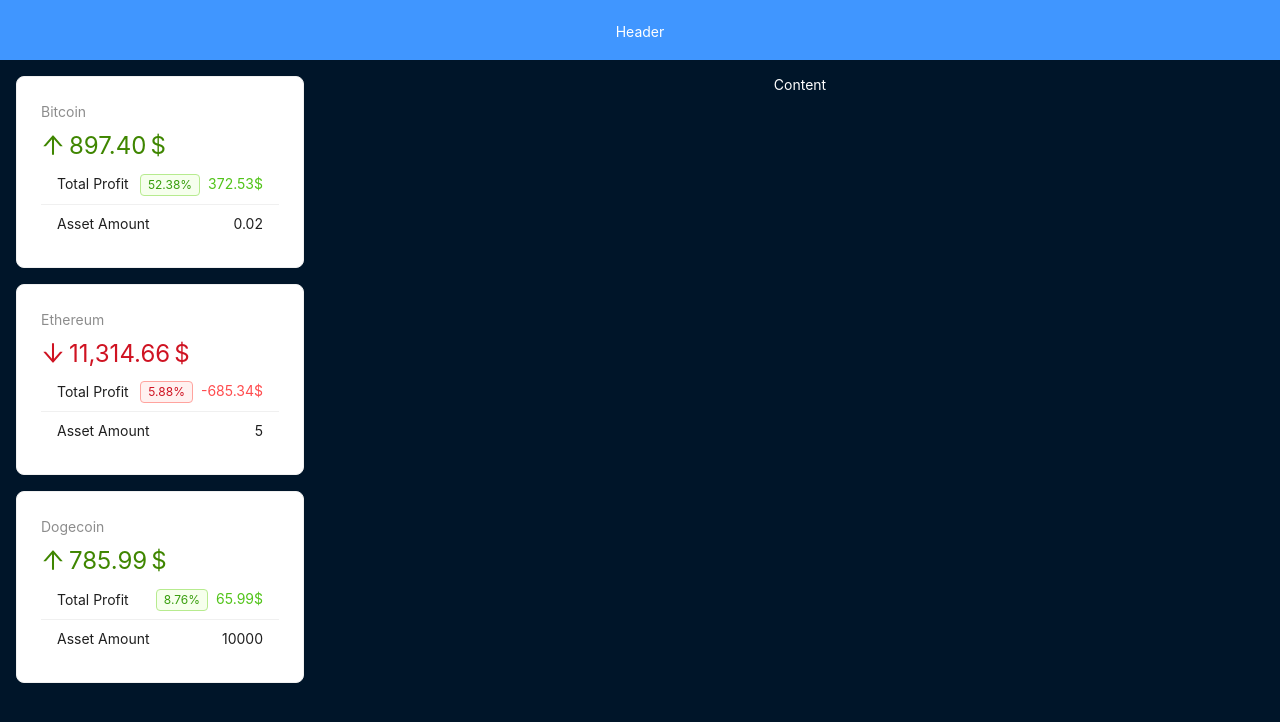
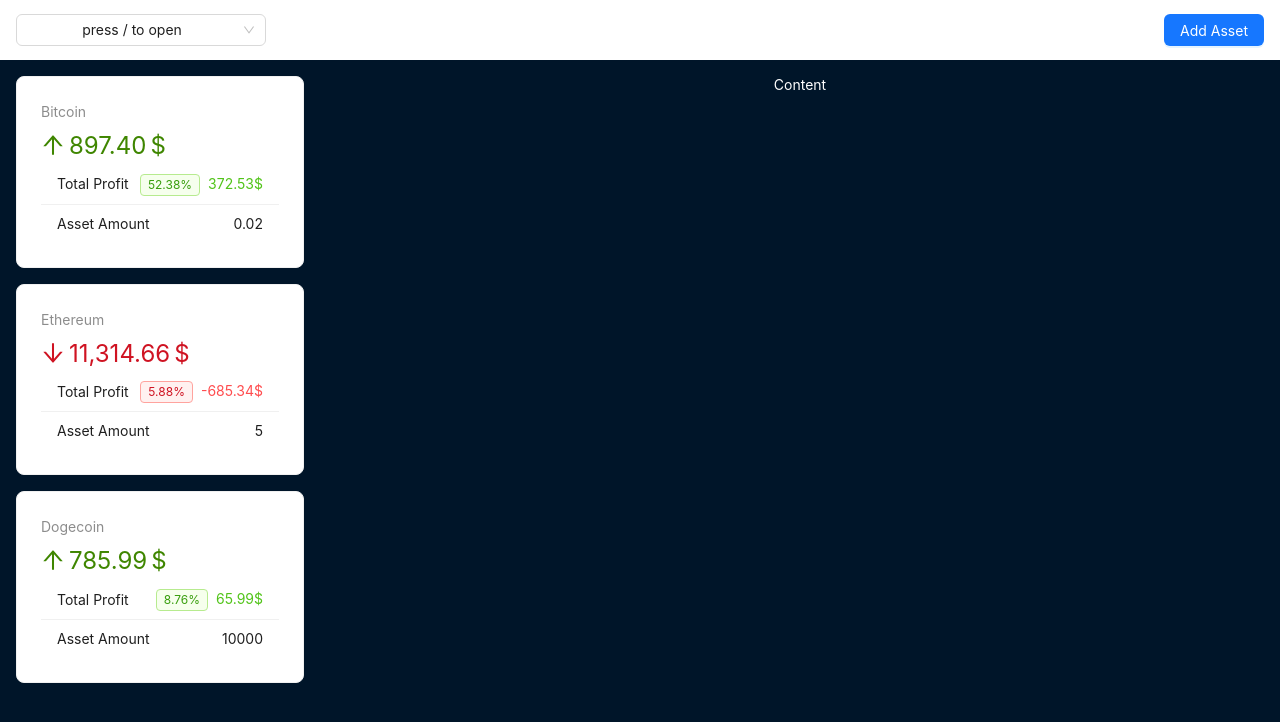
Before and after one commit to k1ego/portfolioTracker, a React (Vite) app: page / in a window 1280 px wide. Shown: the top 722 px of the page. Built offline with nearby package versions, Linux system fonts and the light colour scheme.

Commit message:
Разработка Header

```diff
--- /dev/null
+++ b/src/components/AddAssetForm.jsx
@@ -0,0 +1,3 @@
+export default function AddAssetForm() {
+	return <form>Asset Form</form>
+}
--- /dev/null
+++ b/src/components/CoinInfoModal.jsx
@@ -0,0 +1,3 @@
+export default function CoinInfoModal({ coin }) {
+	return <h2>{coin.name}</h2>
+}
--- a/src/components/layout/AppHeader.jsx
+++ b/src/components/layout/AppHeader.jsx
@@ -1,14 +1,80 @@
-import { Layout } from 'antd'
+import { Button, Drawer, Layout, Modal, Select, Space } from 'antd'
+import { useEffect, useState } from 'react'
+import { UseCrypto } from '../../context/crypto-context'
+import CoinInfoModal from '../CoinInfoModal'
+import AddAssetForm from '../AddAssetForm'
 
 const headerStyle = {
+	width: '100%',
 	textAlign: 'center',
-	color: '#fff',
 	height: 60,
-	paddingInline: 48,
-	lineHeight: '64px',
-	backgroundColor: '#4096ff',
+	padding: '1rem',
+	display: 'flex',
+	background: 'white',
+	justifyContent: 'space-between',
+	alignItems: 'center',
 }
 
 export default function AppHeader() {
-	return <Layout.Header style={headerStyle}>Header</Layout.Header>
+	const [isModal, setIsModal] = useState(false)
+	const [coin, setCoin] = useState(null)
+	const [select, setSelect] = useState(false)
+	const [drawer, setDrawer] = useState(false)
+
+	const { crypto } = UseCrypto()
+
+	useEffect(() => {
+		const keypress = event => {
+			if (event.key === '/') {
+				setSelect(prev => !prev)
+			}
+		}
+		document.addEventListener('keypress', keypress)
+		return () => document.removeEventListener('keypress', keypress)
+	}, [])
+
+	function handleSelect(value) {
+		setCoin(crypto.find(c => c.id === value))
+		setIsModal(true)
+	}
+
+	return (
+		<Layout.Header style={headerStyle}>
+			<Select
+				style={{ width: 250 }}
+				open={select}
+				onSelect={handleSelect}
+				onClick={() => setSelect(prev => !prev)}
+				value='press / to open'
+				options={crypto.map(coin => ({
+					label: coin.name,
+					value: coin.id,
+					icon: coin.icon,
+				}))}
+				optionRender={option => (
+					<Space>
+						<img width={20} src={option.data.icon} alt={option.data.label} />{' '}
+						{option.data.label}
+					</Space>
+				)}
+			/>
+
+			<Button onClick={() => setDrawer(true)} type='primary'>
+				Add Asset
+			</Button>
+
+			<Modal open={isModal} onCancel={() => setIsModal(false)} footer={null}>
+				<CoinInfoModal coin={coin} />
+			</Modal>
+
+			<Drawer
+				width={600}
+				title='Add Asset'
+				onClose={() => setDrawer(false)}
+				open={drawer}
+			>
+				<AddAssetForm />
+			</Drawer>
+		</Layout.Header>
+	)
 }
--- a/src/components/layout/AppLayot.jsx
+++ b/src/components/layout/AppLayot.jsx
@@ -1,11 +1,10 @@
 import { Layout, Spin } from 'antd'
-import { useContext } from 'react'
-import CryptoContext from '../../context/crypto-context'
+import { UseCrypto } from '../../context/crypto-context'
 import AppContent from './AppContent'
 import AppHeader from './AppHeader'
 import AppSider from './AppSider'
 export default function AppLayout() {
-	const { loading } = useContext(CryptoContext)
+	const { loading } = UseCrypto()
 
 	if (loading) {
 		return <Spin fullscreen />
--- a/src/components/layout/AppSider.jsx
+++ b/src/components/layout/AppSider.jsx
@@ -1,7 +1,7 @@
 import { ArrowDownOutlined, ArrowUpOutlined } from '@ant-design/icons'
 import { Card, Layout, List, Statistic, Tag, Typography } from 'antd'
-import { useContext } from 'react'
-import CryptoContext from '../../context/crypto-context'
+
+import { UseCrypto } from '../../context/crypto-context'
 import { capitalize } from '../../utils'
 
 const siderStyle = {
@@ -9,7 +9,7 @@
 }
 
 export default function AppSider() {
-	const { loading, assets } = useContext(CryptoContext)
+	const { loading, assets } = UseCrypto()
 
 	return (
 		<Layout.Sider width='25%' style={siderStyle}>
--- a/src/context/crypto-context.jsx
+++ b/src/context/crypto-context.jsx
@@ -1,6 +1,7 @@
 import { createContext, useEffect, useState } from 'react'
 import { fakeFetchCrypto, fetchAssets } from '../api'
 import { percentDifference } from '../utils'
+import { useContext } from 'react'
 
 const CryptoContext = createContext({
 	assets: [],
@@ -45,3 +46,7 @@
 }
 
 export default CryptoContext
+
+export function UseCrypto() {
+	return useContext(CryptoContext)
+}
```
